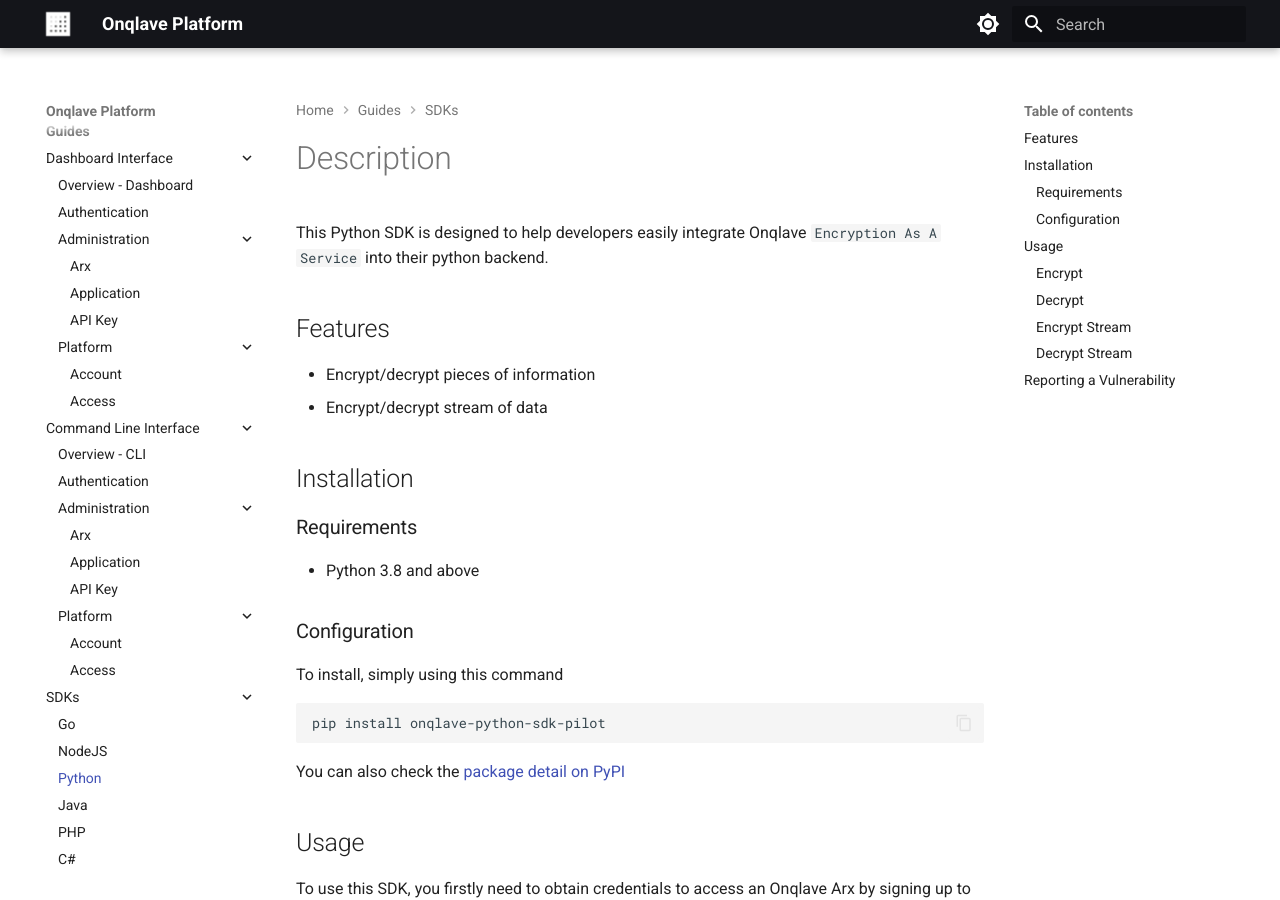
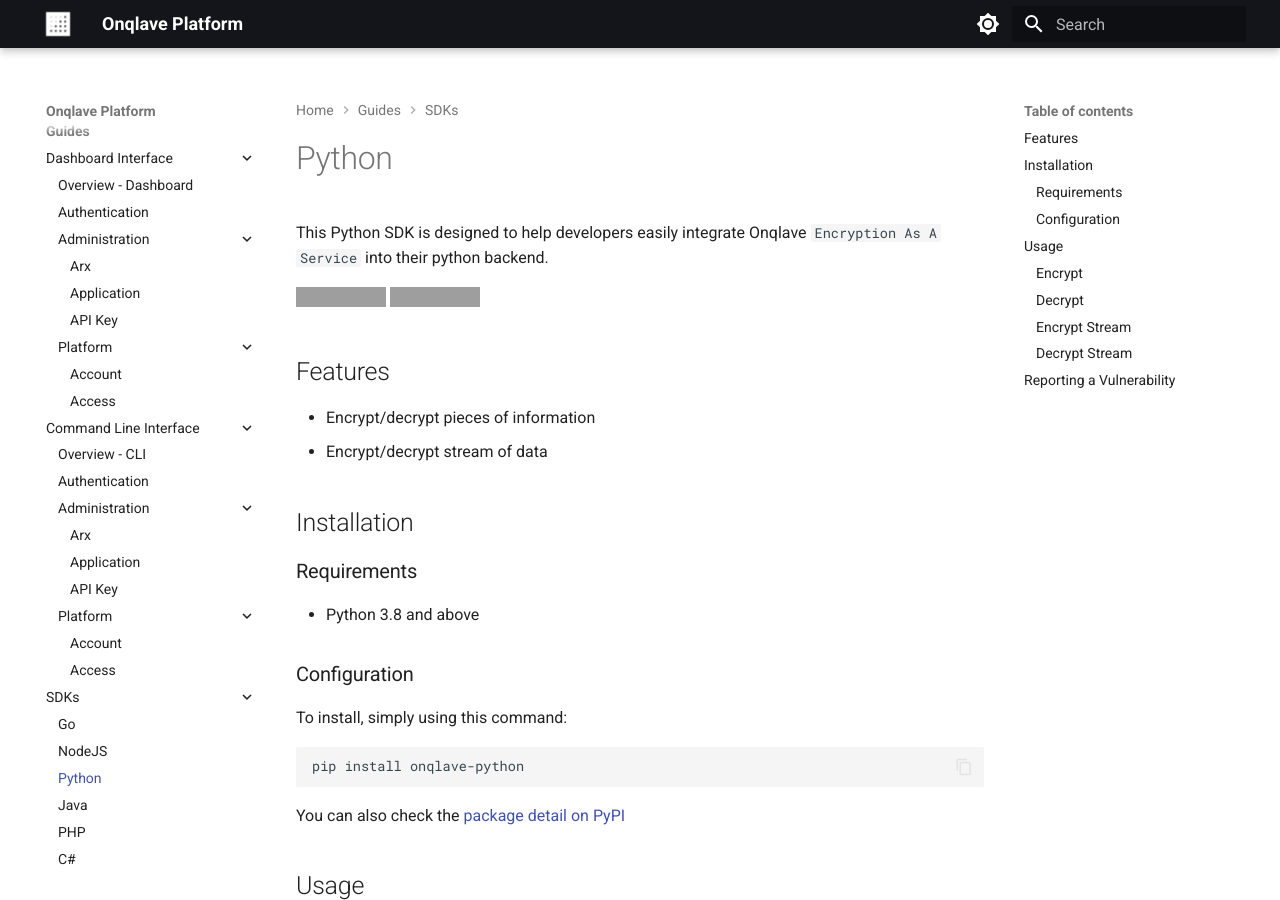
Before and after one commit to onqlavelabs/onqlave.docs, an MkDocs documentation site: the page built from docs/guides/sdks/sdk-py.md, in a window 1280 px wide and 900 px high. Built offline with MkDocs 1.6.1 and Material for MkDocs 9.7.7, drawn with Linux system fonts in a browser that asks for light colours; the version menu is left out; grey boxes are pictures that could not be loaded.

Commit message:
update Python SDK

````diff
--- a/docs/external-sources/sdk-python.md
+++ b/docs/external-sources/sdk-python.md
@@ -1,7 +1,7 @@
-# Description
 This Python SDK is designed to help developers easily integrate Onqlave `Encryption As A Service` into their python backend.
 
-
+[![CI](https://img.shields.io/static/v1?label=CI&message=passing&color=green?style=plastic&logo=github)](https://github.com/onqlavelabs/onqlave-python/actions)
+[![License: MIT](https://img.shields.io/badge/License-MIT-yellow.svg)](https://opensource.org/licenses/MIT)
 
 
 # Table of Contents
@@ -20,8 +20,6 @@
 	- [Reporting a Vulnerability](#reporting-a-vulnerability)
 
 
-
-
 ## Features
 - Encrypt/decrypt pieces of information
 - Encrypt/decrypt stream of data
@@ -33,12 +31,12 @@
 - Python 3.8 and above
 
 ### Configuration
-To install, simply using this command
+To install, simply using this command:
 
 ```bash
-pip install onqlave-python-sdk-pilot
+pip install onqlave-python
 ```
-You can also check the [package detail on PyPI](https://pypi.org/project/onqlave-python-sdk-pilot)
+You can also check the [package detail on PyPI](https://pypi.org/project/onqlave-python)
 
 ## Usage
 To use this SDK, you firstly need to obtain credentials to access an Onqlave Arx by signing up to [Onqlave](https://onqlave.com) and following instruction to create your first Onqlave Arx. Documentation can be found at [Onqlave Technical Documentation](https://docs.onqlave.com).
````
Also changed, not shown: docs/guides/sdks/sdk-py.md (+1 -1 lines).
